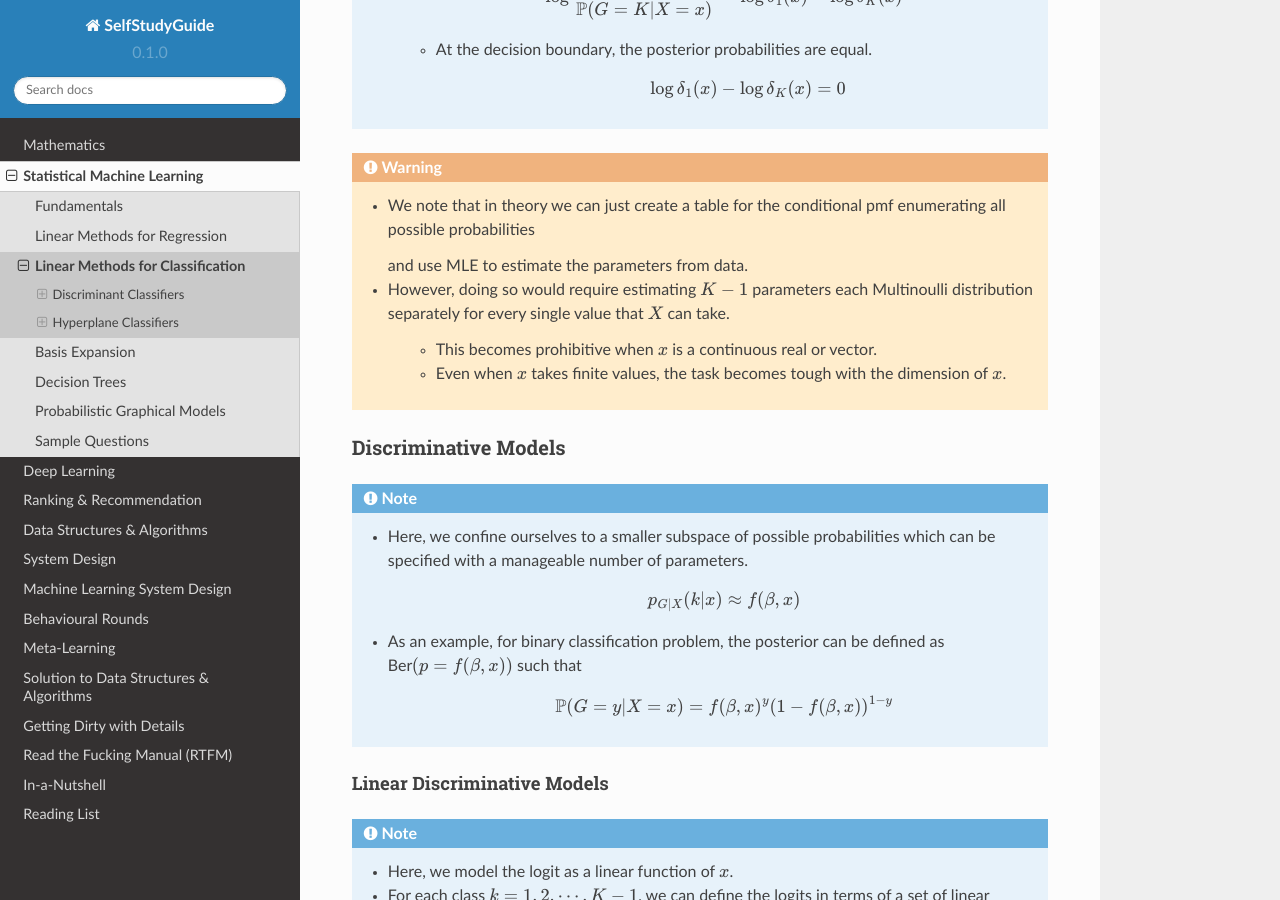
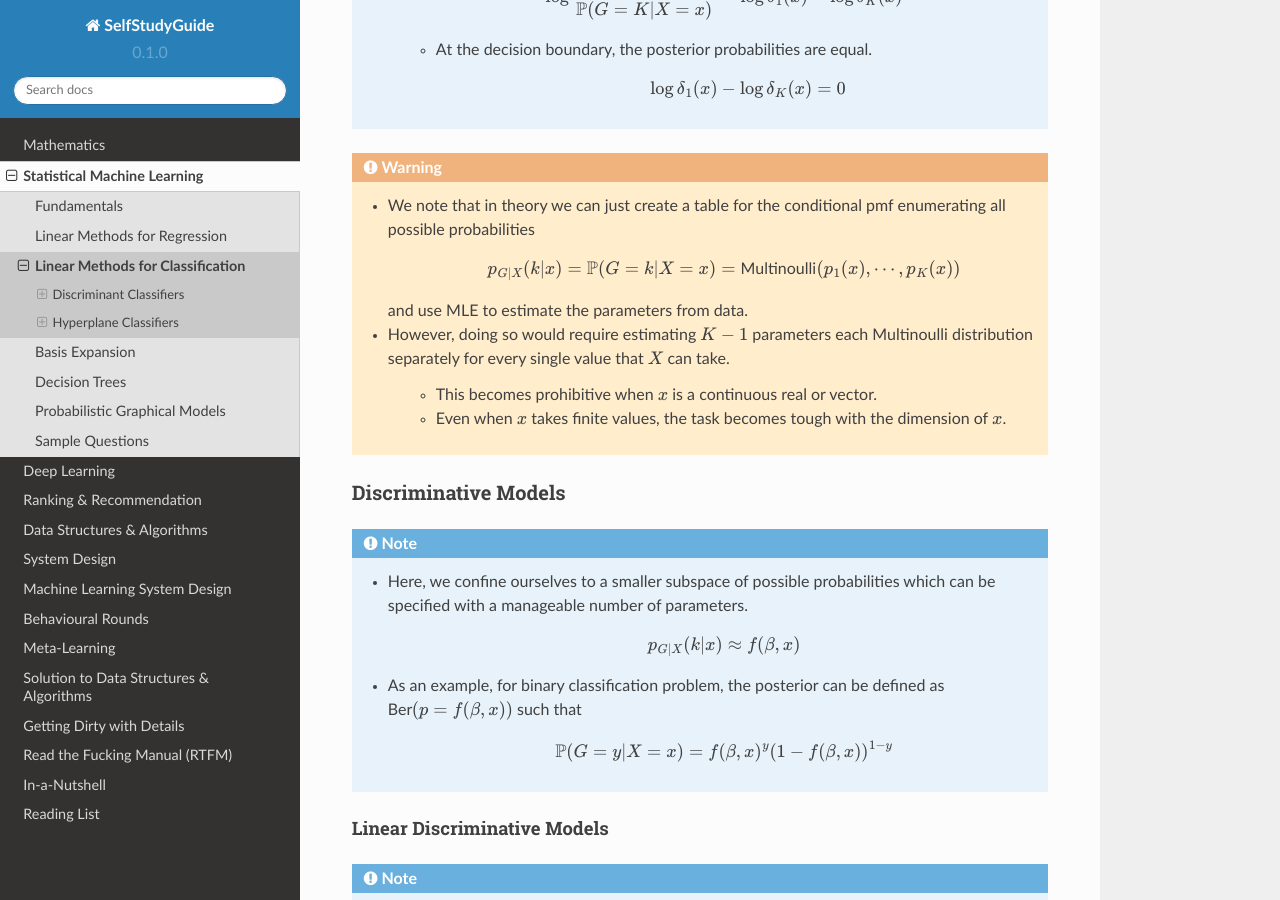
Before and after one commit to uselesstechjunks/leetcode, a Sphinx documentation site: the page built from docs/source/ml/linearcls.rst, in a window 1280 px wide and 900 px high, scrolled down 1126 px. Built offline with Sphinx 7.4.7 and the Read the Docs theme 2.0.0, drawn with Linux system fonts in a browser that asks for light colours.

Commit message:
Update linearcls.rst

```diff
--- a/docs/source/ml/linearcls.rst
+++ b/docs/source/ml/linearcls.rst
@@ -41,7 +41,7 @@ Probabilistic Classifiers
 .. warning::
 	* We note that in theory we can just create a table for the conditional pmf enumerating all possible probabilities
 
-		.. math: p_{G|X}(k|x)=\mathbb{P}(G=k|X=x)=\text{Multinoulli}(p_1(x),\cdots,p_K(x))
+		.. math:: p_{G|X}(k|x)=\mathbb{P}(G=k|X=x)=\text{Multinoulli}(p_1(x),\cdots,p_K(x))
 
 	  and use MLE to estimate the parameters from data.
 	* However, doing so would require estimating :math:`K-1` parameters each Multinoulli distribution separately for every single value that :math:`X` can take.
```
